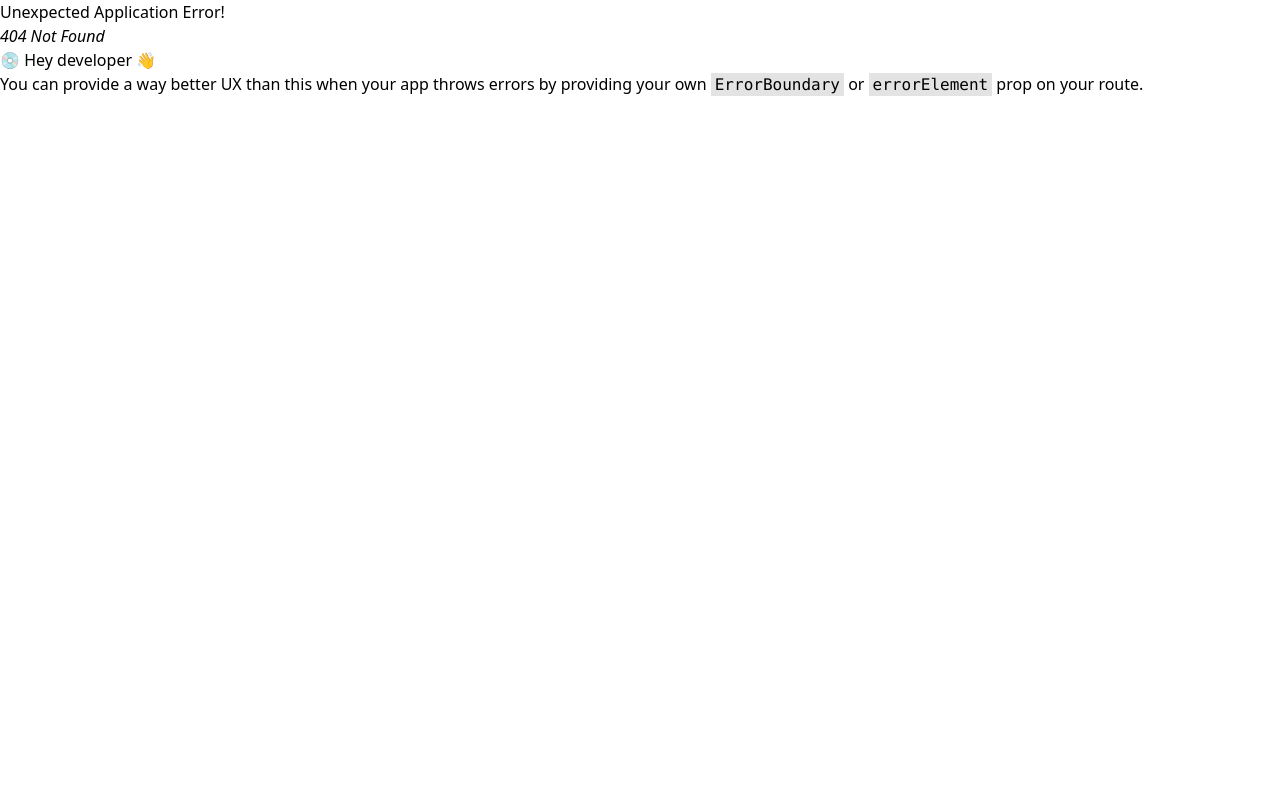
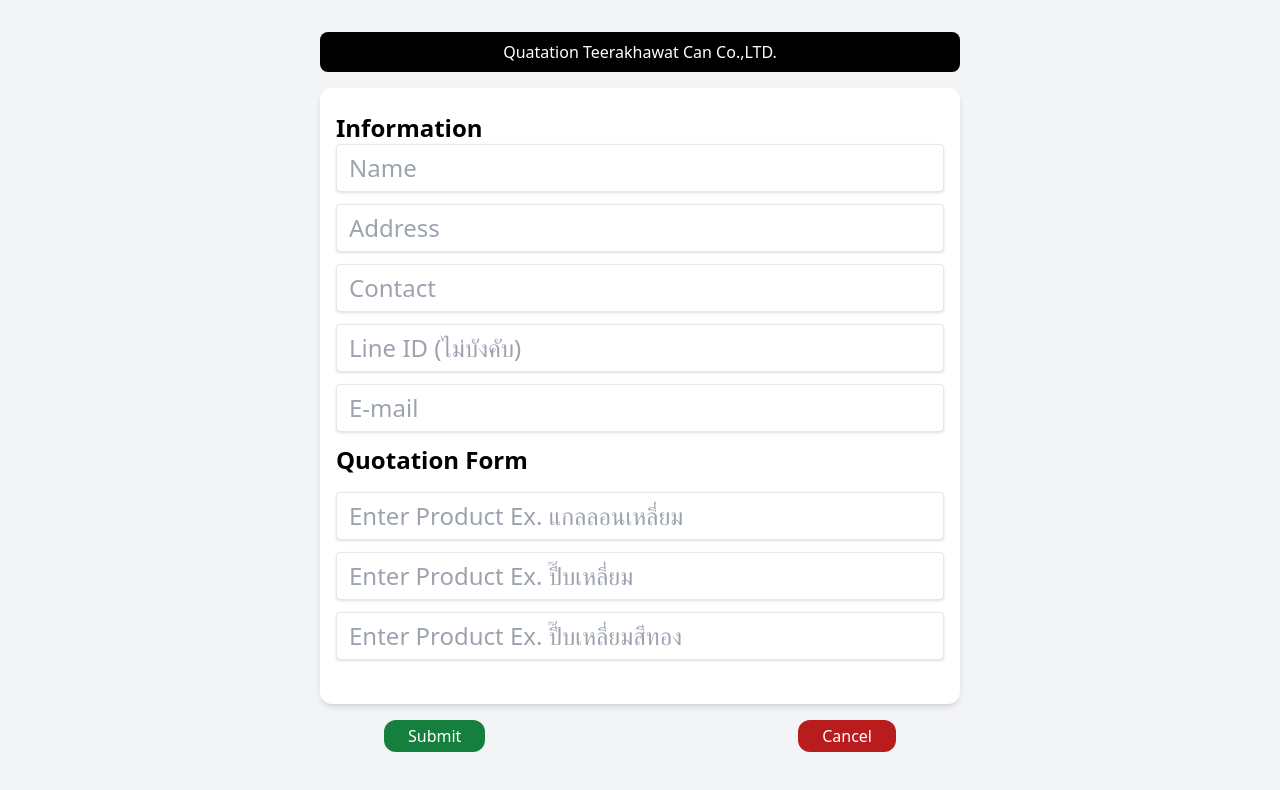
Before and after one commit to bxstonpk/teerakhawatWebSite, a React (Vite) app: page /quotation in a window 1280 px wide. Before the commit this address had no page. Shown: the top 790 px of the page. Built offline with nearby package versions, Linux system fonts and the light colour scheme.

Commit message:
finish front End but cannot use qt

```diff
--- a/src/component/Nav.jsx
+++ b/src/component/Nav.jsx
@@ -107,7 +107,7 @@
       <hr />
       {isMenuOpen ? (
         <div className="w-full">
-          <ul className="flex-col h-full font-medium lg:hidden bg-white">
+          <ul className="flex-col text-center absolute h-full w-full font-medium lg:hidden bg-white">
             <li className="p-2">
               <Link
                 to="/"
--- a/src/component/quotation.jsx
+++ b/src/component/quotation.jsx
@@ -1,27 +1,85 @@
-import React from 'react'
-
-function closeForm(){
-    document.getElementById('quotation').style.display = 'none';
-}
-
-function openForm(){
-    document.getElementById('quotation').style.display = 'block'
-}
+import React, { useRef, useState } from "react";
+import { Link } from "react-router-dom";
 
 function Quotation() {
+
   return (
-    <section id='quotation'>
-        <div className='w-screen h-screen'>
+    <section id="quotation" className="w-screen h-screen bg-gray-100 py-8 px-4 md:px-32 lg:px-52 xl:px-80 2xl:px-96">
+      <div className="bg-black py-2 rounded-lg  text-center">
+        <span className="text-white">Quatation Teerakhawat Can Co.,LTD.</span>
+      </div>
+      <div className="h-4"></div>
       <div>
-                <button type='button' onClick={closeForm()}></button>
+        <form className="bg-white shadow-md rounded-xl px-4 pt-6 pb-8 mb-4 md:text-xl lg:text-2xl">
+          <b>Information</b>
+          <input
+            type="text"
+            className="shadow appearance-none border rounded w-full py-2 px-3 text-gray-700 mb-3 leading-tight focus:outline-none focus:shadow-outline"
+            id="nameQT"
+            placeholder="Name"
+          />
+          <input
+            type="text"
+            className="shadow appearance-none border rounded w-full py-2 px-3 text-gray-700 mb-3 leading-tight focus:outline-none focus:shadow-outline"
+            id="adQT"
+            placeholder="Address"
+          />
+          <input
+            type="text"
+            className="shadow appearance-none border rounded w-full py-2 px-3 text-gray-700 mb-3 leading-tight focus:outline-none focus:shadow-outline"
+            id="ctQT"
+            placeholder="Contact"
+          />
+          <input
+            type="text"
+            className="shadow appearance-none border rounded w-full py-2 px-3 text-gray-700 mb-3 leading-tight focus:outline-none focus:shadow-outline"
+            id="LineQT"
+            placeholder="Line ID (ไม่บังคับ)"
+          />
+          <input
+            type="email"
+            className="shadow appearance-none border rounded w-full py-2 px-3 text-gray-700 mb-3 leading-tight focus:outline-none focus:shadow-outline"
+            id="emailQT"
+            placeholder="E-mail"
+          />
+          <b className="">Quotation Form</b>
+          <br />
+          <div className="mt-4">
+            <input
+              type="text"
+              className="shadow appearance-none border rounded w-full py-2 px-3 text-gray-700 mb-3 leading-tight focus:outline-none focus:shadow-outline"
+              id="pdQT1"
+              placeholder="Enter Product Ex. แกลลอนเหลี่ยม"
+            />
+            <input
+              type="text"
+              className="shadow appearance-none border rounded w-full py-2 px-3 text-gray-700 mb-3 leading-tight focus:outline-none focus:shadow-outline"
+              id="pdQT2"
+              placeholder="Enter Product Ex. ปี๊บเหลี่ยม"
+            />
+            <input
+              type="text"
+              className="shadow appearance-none border rounded w-full py-2 px-3 text-gray-700 mb-3 leading-tight focus:outline-none focus:shadow-outline"
+              id="pdQT_"
+              placeholder="Enter Product Ex. ปี๊บเหลี่ยมสีทอง"
+            />
+          </div>
+        </form>
+      </div>
+      <div className="flex justify-between mx-16">
+        <div className="bg-green-700 px-6 py-1 rounded-xl text-white hover:shadow">
+          <a href="#">
+            Submit
+          </a>
+        </div>
+        <div className="bg-red-700 px-6 py-1 rounded-xl text-white hover:shadow">
+          <Link to="/">
+            Cancel
+          </Link>
         </div>
       </div>
     </section>
-  )
+  );
 }
 
-export default {
-    Quotation,
-    closeForm,
-    openForm,
-}
+export default Quotation;
--- a/src/index.css
+++ b/src/index.css
@@ -106,3 +106,8 @@
 .popup input[type="submit"]:hover {
   background-color: #0056b3;
 }
+
+
+#selectProduct {
+  top: 480px;
+}
--- a/src/main.jsx
+++ b/src/main.jsx
@@ -11,6 +11,7 @@
 import ContactLayout from './Layout/ContactLayout.jsx'
 
 import './index.css'
+import Quotation from './component/quotation.jsx'
 
 const router = createBrowserRouter([
   {
@@ -29,6 +30,10 @@
     path: "/contact",
     element: <ContactLayout />
   },
+  {
+    path: "/quotation",
+    element: <Quotation />
+  }
 ])
 
 ReactDOM.createRoot(document.getElementById('root')).render(
--- a/src/views/contact.jsx
+++ b/src/views/contact.jsx
@@ -1,6 +1,10 @@
-import React from "react";
+import React, { useState} from "react";
 
 function Contact() {
+  const [name, setName] = useState('');
+  const [email, setEmail] = useState('');
+  const [Message, setMessage] = useState('');
+
   return (
     <section id="contactpage">
       <div className="text-center my-4 md:my-8 md:text-xl lg:text-2xl">
@@ -37,35 +41,37 @@
               <div class="mb-4">
                 <input
                   class="shadow appearance-none border rounded w-full py-2 px-3 text-gray-700 leading-tight focus:outline-none focus:shadow-outline"
-                  id="name"
+                  id="nameContact"
                   type="text"
                   placeholder="Name"
+                  onChange={(e) => setName(e.target.value)}
                 />
               </div>
               <div class="mb-6">
                 <label
                   class="block text-gray-700 text-sm font-bold mb-2"
-                  for="email"
+                  for="emailContact"
                 ></label>
                 <input
                   class="shadow appearance-none border rounded w-full py-2 px-3 text-gray-700 mb-3 leading-tight focus:outline-none focus:shadow-outline"
-                  id="email"
-                  type="email"
+                  id="emailContact"
+                  type="emailContact"
                   placeholder="E-mail"
+                  onChange={(e) => setEmail(e.target.value)}
                 />
               </div>
               <div class="mb-6">
                 <label
                   class="block text-gray-700 text-sm font-bold mb-2"
-                  for="message"
+                  for="messageContact"
                 ></label>
-                <input
-                  class="shadow appearance-none border rounded w-full h-32 py-2 px-3 text-gray-700 mb-3 leading-tight focus:outline-none focus:shadow-outline"
-                  id="message"
+                <textarea
+                  class="shadow appearance-none border rounded w-full pb-16 py-2 px-3 text-gray-700 mb-3 leading-tight focus:outline-none focus:shadow-outline"
+                  id="messageContact"
                   type="text"
                   placeholder="Message"
-                  maxlength="10"
-                />
+                  onChange={(e) => setMessage(e.target.value)}
+                ></ textarea>
               </div>
               <div className="flex justify-between">
                 <div></div>
--- a/src/views/content.jsx
+++ b/src/views/content.jsx
@@ -1,15 +1,15 @@
 import React from "react";
 import { Link } from "react-router-dom";
 import ImgSlice from "../component/ImgSlice";
-import TextSlice from "../component/TextSlice"
+import TextSlice from "../component/TextSlice";
 import Quotation from "../component/quotation";
 
 /*
   lg:px-20 xl:px-48 2xl:px-72
 */
 
-var images = ['./GallonSim.png', './bucketSim.png'];
-var text = ['GALLON', '----> BUCKET']
+var images = ["./GallonSim.png", "./bucketSim.png"];
+var text = ["GALLON", "----> BUCKET"];
 var interval = 2000;
 
 function Content() {
@@ -35,17 +35,19 @@
             <span className=" md:text-xl lg:text-3xl">
               บริษัท ธีรฆวัฒน์ แคน จำกัด
             </span>
-            <div className="pt-1 md:pt-2 lg:pt-4 md:pr-56 lg:pr-60 2xl:pr-72" id="context-gride">
+            <div
+              className="pt-1 md:pt-2 lg:pt-4 md:pr-56 lg:pr-60 2xl:pr-72"
+              id="context-gride"
+            >
               <span className="text-sm md:text-xl lg:text-3xl">
-                ผู้ผลิต จำหน่าย และรับจ้างผลิต ปี๊บเหลี่ยมฝาเกลียว ปี๊บเหลี่ยมฝาป๊อบอัพ ปี๊บเหลี่ยมฝาเกลียวสีทอง แกลลอนเหลี่ยม
+                ผู้ผลิต จำหน่าย และรับจ้างผลิต ปี๊บเหลี่ยมฝาเกลียว
+                ปี๊บเหลี่ยมฝาป๊อบอัพ ปี๊บเหลี่ยมฝาเกลียวสีทอง แกลลอนเหลี่ยม
               </span>
             </div>
           </div>
           <div className="mt-10 flex">
             <div className="border-2 w-32 h-10 md:w-48 border-primary-700 md:h-12 lg:w-52 lg:h-16 text-center content-center bg-primary-700 text-white rounded-lg hover:border-red-300 hover:rounded-3xl hover:bg-primary-800">
-              <button id="showFormButton" className="md:text-xl lg:text-2xl">
-                ขอใบเสนอราคา
-              </button>
+              ขอใบเสนอราคา
             </div>
 
             <div className="w-32 h-10 md:w-48 md:h-12 lg:w-52 lg:h-16 text-center content-center hover:text-blue-700">
--- a/src/views/product.jsx
+++ b/src/views/product.jsx
@@ -1,4 +1,5 @@
 import React from "react";
+import { Link } from "react-router-dom";
 
 function ProductCard() {
   return (
@@ -11,9 +12,7 @@
       <div className="flex justify-between pb-4 lg:pb-8">
         <div></div>
         <div className="border-2 w-32 py-2 md:py-3 md:w-48 lg:w-52 text-center bg-primary-700 text-white rounded-lg hover:rounded-3xl hover:bg-primary-800">
-          <a href="#">
-            <span className="md:text-xl lg:text-2xl">ขอใบเสนอราคา</span>
-          </a>
+          <span className="md:text-xl lg:text-2xl">ขอใบเสนอราคา</span>
         </div>
         <div></div>
       </div>
```
Also changed, not shown: package.json (+9 -1 lines), 2 other files (tests, documents, lock files or other folders). Lines whose indentation alone changed are shown as unchanged.
